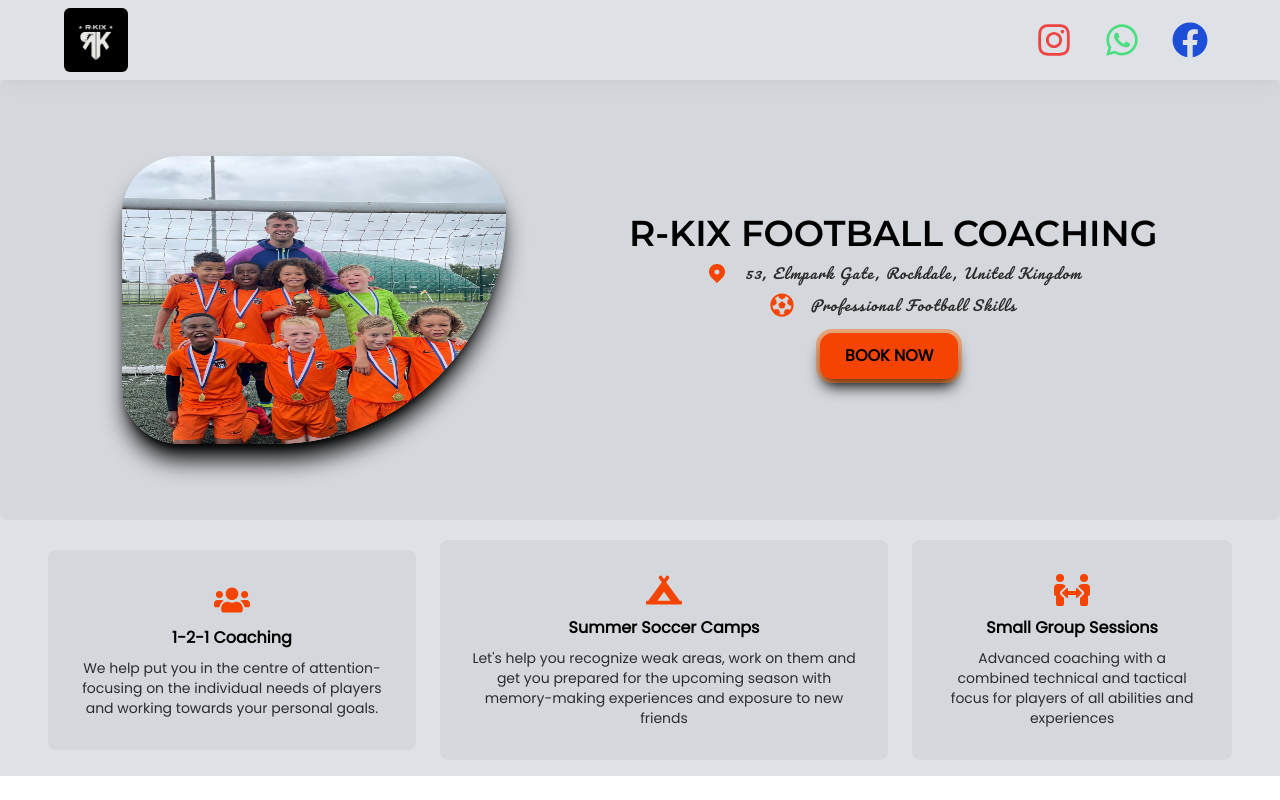
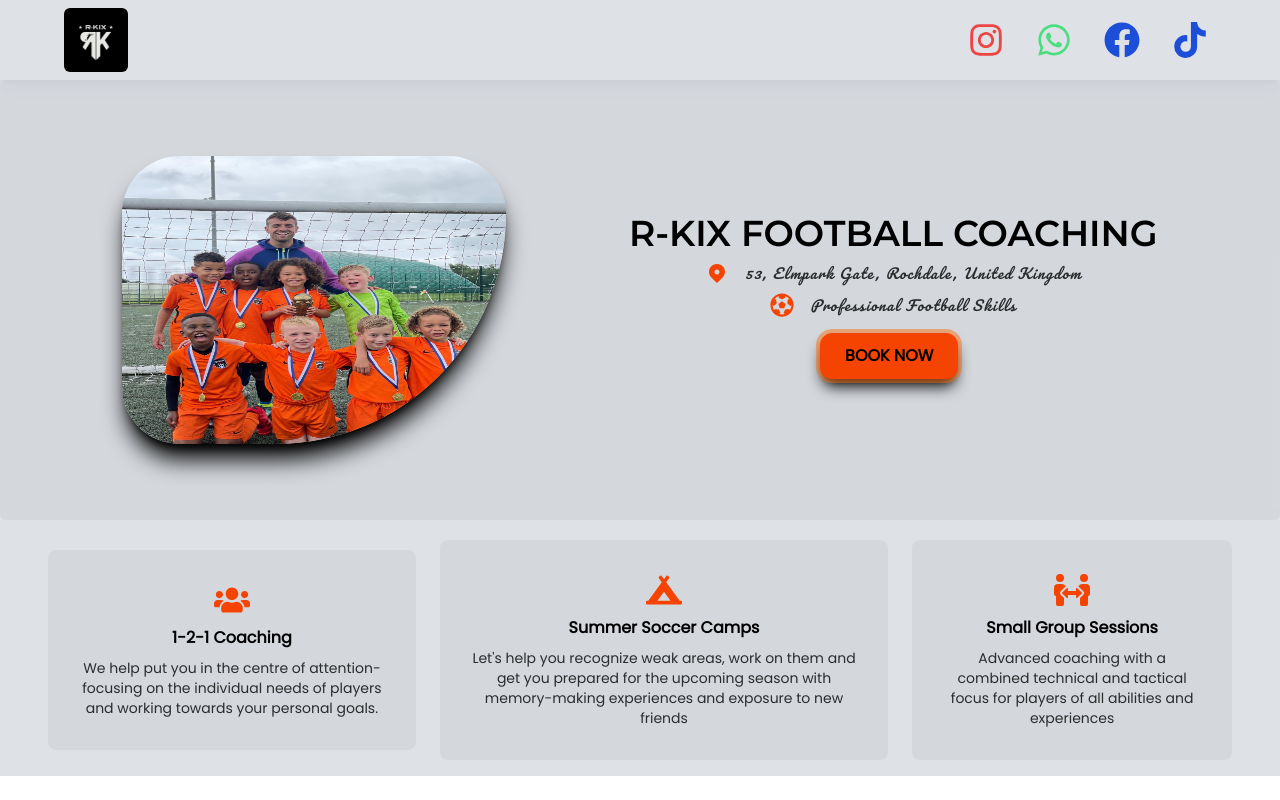
Before and after one commit to Basit-Balogun10/lead-magnet-landing-page, a Next.js app: page / in a window 1280 px wide. Built offline with nearby package versions, Linux system fonts and the light colour scheme.

Commit message:
Added tiktok handle to social media links in Header

```diff
--- a/components/Header.js
+++ b/components/Header.js
@@ -1,6 +1,6 @@
 import React, { useContext, useState } from "react";
 import NavItem from "./NavItem";
-import { FaInstagram, FaFacebook, FaWhatsapp } from "react-icons/fa";
+import { FaInstagram, FaFacebook, FaWhatsapp, FaTiktok } from "react-icons/fa";
 
 const Header = () => {
     const [mobileMenu, toggleMobileMenu] = useState(false);
@@ -63,6 +63,19 @@
                                     >
                                         <FaFacebook />
                                     </button>
+                                    <button
+                                        type="button"
+                                        onClick={() =>
+                                            window.open(
+                                                "https://tiktok.com/@rkixsoccer",
+                                                "_blank",
+                                                "noreferrer"
+                                            )
+                                        }
+                                        className="p-2 text-4xl text-blue-700 hover:bg-blue-100 rounded-full border-none outline-none cursor-pointer"
+                                    >
+                                        <FaTiktok />
+                                    </button>
                                 </div>
                             </div>
                         </div>
```
